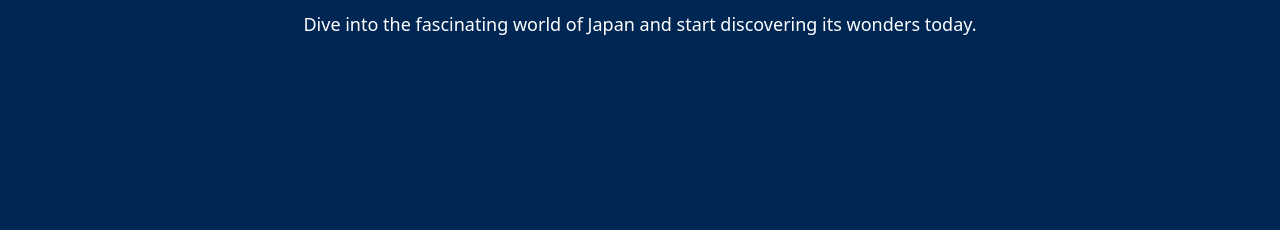
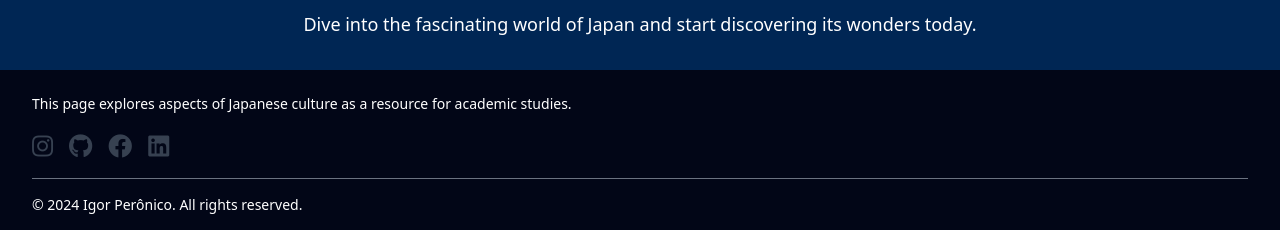
Before and after one commit to igorperonico/Japan_SPA, an Angular app: page / in a window 1280 px wide. Shown: the part 722-952 px from the top of the page. Before the commit the page ends 800 px from the top, so only its background shows below. Built offline with nearby package versions, Linux system fonts and the light colour scheme; sample sign-in values are in the browser's storage.

Commit message:
feat: footer.component customization

```diff
--- a/src/app/components/footer/footer.component.html
+++ b/src/app/components/footer/footer.component.html
@@ -1 +1,21 @@
-<p>footer works!</p>
+<div class="bg-slate-950 py-6">
+    <div class="flex flex-col items-start space-y-4 px-8">
+        <p class="text-white text-sm">This page explores aspects of Japanese culture as a resource for academic studies.</p>
+        <div class="flex space-x-4">
+            <a href="https://www.instagram.com/igorperonico" target="_blank" class="text-gray-700 hover:text-red-500">
+                <i class="fab fa-instagram text-2xl"></i>
+            </a>
+            <a href="https://github.com/igorperonico" target="_blank" class="text-gray-700 hover:text-red-500">
+                <i class="fab fa-github text-2xl"></i>
+            </a>
+            <a href="https://www.facebook.com/igormonteiro07" target="_blank" class="text-gray-700 hover:text-red-500">
+                <i class="fab fa-facebook text-2xl"></i>
+            </a>
+            <a href="https://www.linkedin.com/in/igorperonico/" target="_blank" class="text-gray-700 hover:text-red-500">
+                <i class="fab fa-linkedin text-2xl"></i>
+            </a>
+        </div>
+        <hr class="w-full border-t-1 border-gray-500">
+        <p class="text-white text-sm">© 2024 Igor Perônico. All rights reserved.</p>
+    </div>
+</div>
--- a/src/app/pages/master/master.component.html
+++ b/src/app/pages/master/master.component.html
@@ -1,2 +1,3 @@
 <app-navbar></app-navbar>
 <router-outlet></router-outlet>
+<app-footer></app-footer>
--- a/src/app/pages/master/master.component.ts
+++ b/src/app/pages/master/master.component.ts
@@ -1,11 +1,12 @@
 import { Component } from '@angular/core';
 import { RouterOutlet } from '@angular/router';
 import { NavbarComponent } from '../../components/navbar/navbar.component';
+import { FooterComponent } from '../../components/footer/footer.component';
 
 @Component({
   selector: 'app-master',
   standalone: true,
-  imports: [RouterOutlet, NavbarComponent],
+  imports: [RouterOutlet, NavbarComponent, FooterComponent],
   templateUrl: './master.component.html',
   styleUrl: './master.component.scss'
 })
--- a/src/app/pages/signup/signup.component.html
+++ b/src/app/pages/signup/signup.component.html
@@ -43,7 +43,7 @@
           class="w-full px-4 py-2 border border-gray-300 rounded-md focus:outline-none focus:ring-2 focus:ring-fuji-blue focus:border-transparent">
       </div>
       <div class="flex items-center justify-end">
-        <a href="/login" class="text-sm text-blue-600 hover:text-blue-500">Already a user? Sign in!</a>
+        <a href="/login" class="text-sm text-blue-600 hover:text-blue-500">Already have an account? Sign in</a>
       </div>
       <div>
         <button type="submit"
--- a/src/index.html
+++ b/src/index.html
@@ -1,14 +1,18 @@
 <!doctype html>
 <html lang="en">
+
 <head>
   <meta charset="utf-8">
   <title>Welcome Japan</title>
   <base href="/">
   <meta name="viewport" content="width=device-width, initial-scale=1">
   <link rel="icon" type="image/x-icon" href="favicon.ico">
+  <link rel="stylesheet" href="https://cdnjs.cloudflare.com/ajax/libs/font-awesome/5.15.4/css/all.min.css" />
   <script src="https://cdn.tailwindcss.com"></script>
 </head>
+
 <body>
   <app-root></app-root>
 </body>
+
 </html>
```
Also changed, not shown: 1 other file (tests, documents, lock files or other folders).
